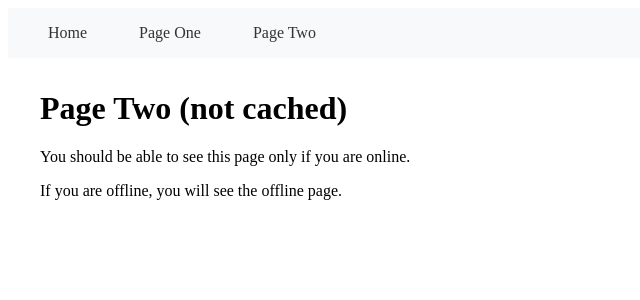
After one commit to julianespinel/lab, a Django app: page /two in a window 1280 px wide. The commit adds this page. Shown: the top 300 px of the page, without its empty margins (0-640 px from the left). Run offline with Django 5.2, Linux system fonts and the light colour scheme; parts of the project's set-up code (start-up, migrations or seed data) failed here and were passed over.

Commit message:
feat: add two other views to test offline functionality

```diff
--- a/django/pwa/pwaapp/templates/base.html
+++ b/django/pwa/pwaapp/templates/base.html
@@ -28,6 +28,8 @@
 <body>
     <nav class="nav-menu">
         <a href="{% url 'index' %}">Home</a>
+        <a href="{% url 'one' %}">Page One</a>
+        <a href="{% url 'two' %}">Page Two</a>
     </nav>
     <div class="content">
         {% block content %}{% endblock %}
--- /dev/null
+++ b/django/pwa/pwaapp/templates/two.html
@@ -0,0 +1,9 @@
+{% extends 'base.html' %}
+
+{% block title %}Page Two - Django PWA{% endblock %}
+
+{% block content %}
+<h1>Page Two (not cached)</h1>
+<p>You should be able to see this page only if you are online.</p>
+<p>If you are offline, you will see the offline page.</p>
+{% endblock %}
--- a/django/pwa/pwaapp/urls.py
+++ b/django/pwa/pwaapp/urls.py
@@ -1,8 +1,10 @@
 from django.urls import path
 
-from .views import index_view, offline_view
+from .views import index_view, offline_view, one_view, two_view
 
 urlpatterns = [
     path('', index_view, name='index'),
+    path('one', one_view, name='one'),
+    path('two', two_view, name='two'),
     path('offline', offline_view, name='offline'),
 ]
--- a/django/pwa/pwaapp/views.py
+++ b/django/pwa/pwaapp/views.py
@@ -6,6 +6,16 @@ def index_view(request):
     return render(request, 'index.html', context)
 
 
+def one_view(request):
+    context = {}
+    return render(request, 'one.html', context)
+
+
+def two_view(request):
+    context = {}
+    return render(request, 'two.html', context)
+
+
 def offline_view(request):
     context = {}
     return render(request, 'offline2.html', context)
```
Also changed, not shown: django/pwa/pwaapp/templates/one.html (added, +8 -0 lines).
